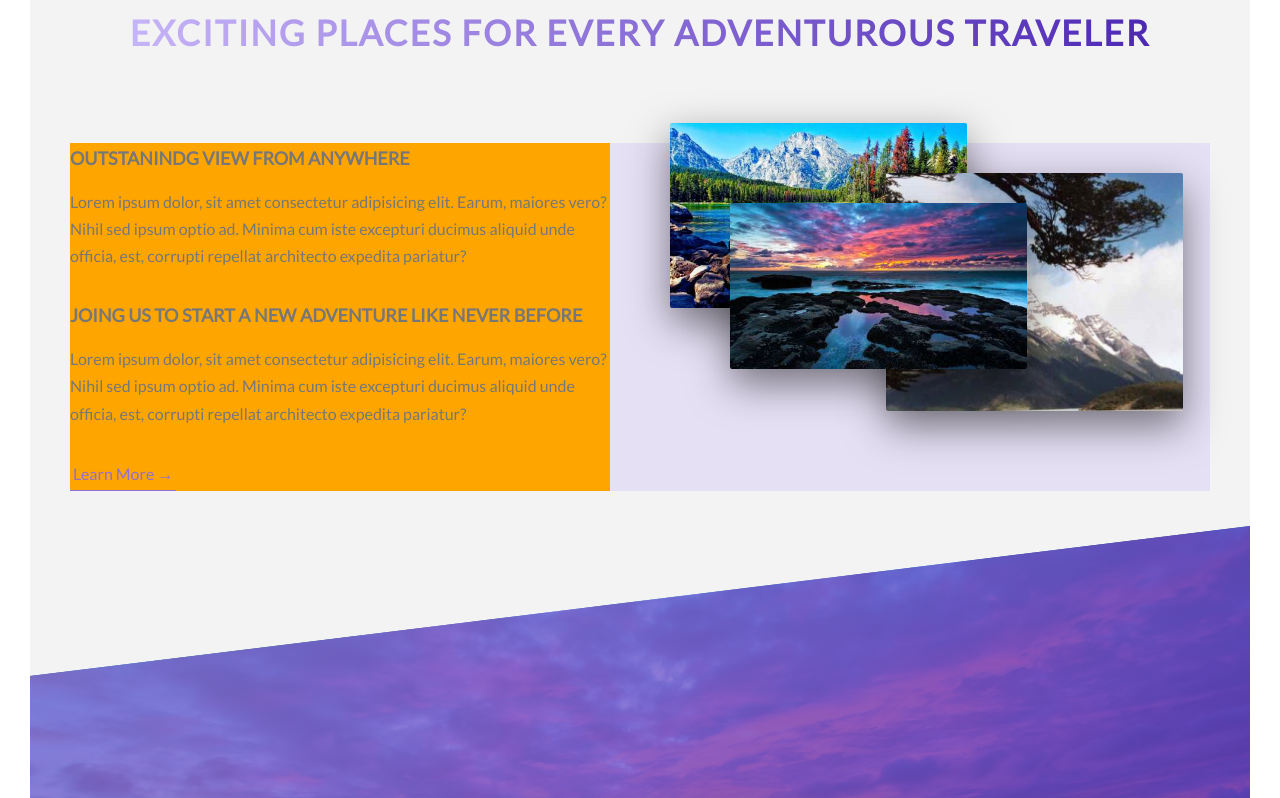
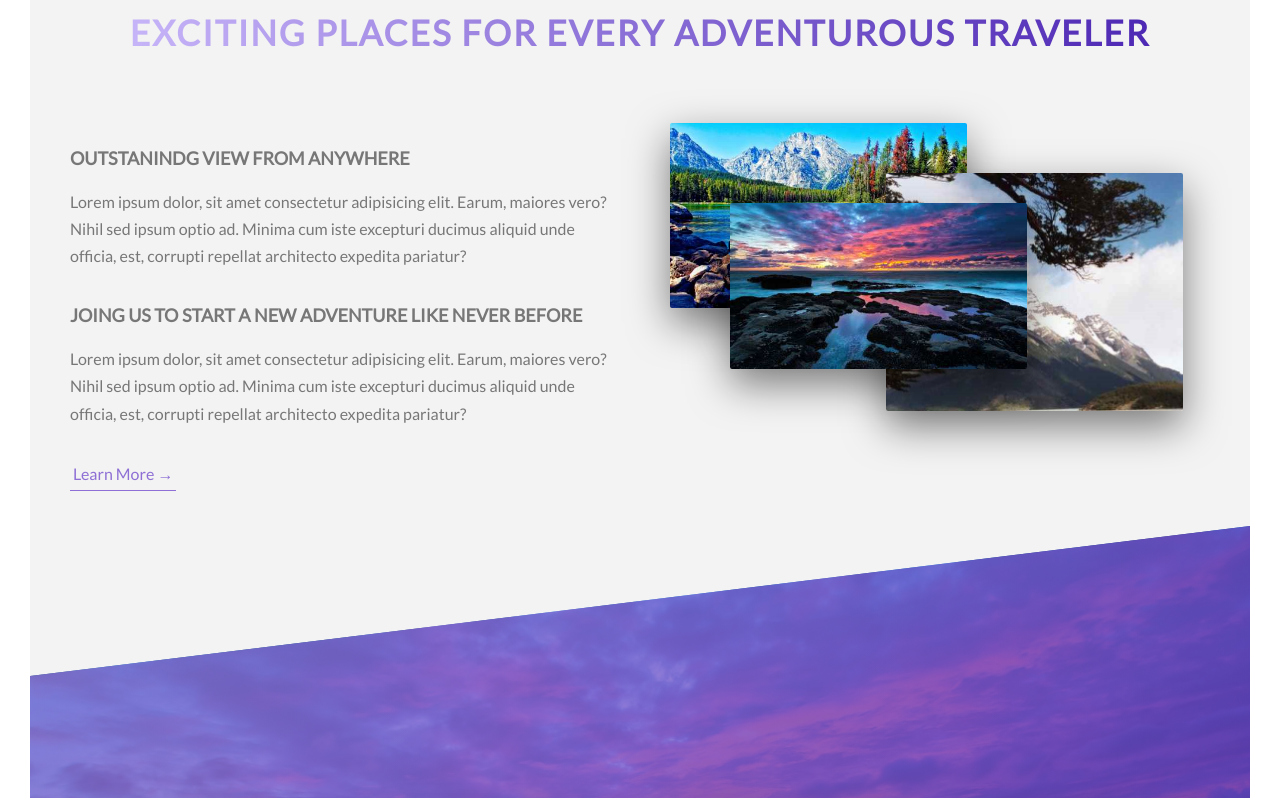
Before and after one commit to UtmostCreator/advanced_scss, a website: page index.html in a window 1280 px wide. Shown: the part 827-1625 px from the top of the page. Drawn offline with Linux system fonts and the light colour scheme.

Commit message:
fix: removed row and column colors

```diff
--- a/sass/layout/_footer.scss
+++ b/sass/layout/_footer.scss
@@ -58,9 +58,10 @@
 
     &__copyright {
         border-top: 1px solid $color-grey-light-1;
+        padding-top: 2rem;
+        text-align: center;
     }
 
     &__copyright-text {
-        text-align: center;
     }
 }
--- a/sass/layout/_grid.scss
+++ b/sass/layout/_grid.scss
@@ -1,5 +1,5 @@
 .row {
-    background-color: rgba($color-primary-light, .3);
+    // background-color: rgba($color-primary-light, .3);
     max-width: $grid-width;
     margin: 0 auto;
 
@@ -10,7 +10,7 @@
     @include clearfix;
 
     [class^="col-"] {
-        background-color: springgreen;
+        // background-color: springgreen;
         float: left;
 
         &:not(:last-child) {
@@ -20,7 +20,7 @@
 
     .col-1-of-2 {
         width: calc((100% - #{$gutter-horizontal}) / 2);
-        background-color: orange;
+        // background-color: orange;
     }
 
     .col-1-of-3 {
```
Also changed, not shown: src/css/styles.css.
